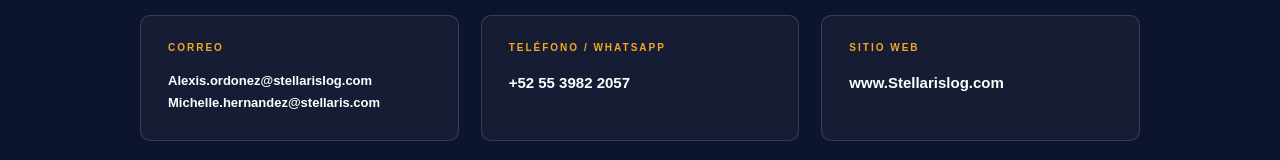
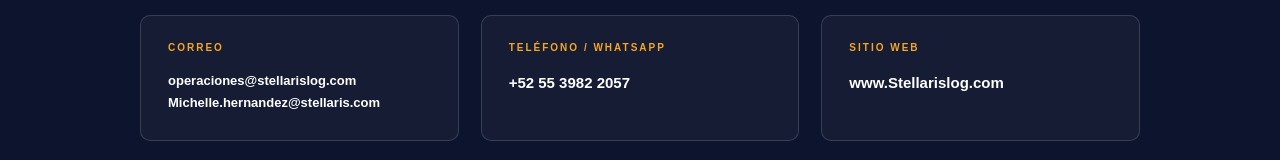
Before and after one commit to DilanJudiel/stellaris-logistics, a React (Vite) app in the folder stellaris-logistics/: page / in a window 1280 px wide. Shown: the part 3742-3902 px from the top of the page. Built offline with nearby package versions, Linux system fonts and the light colour scheme.

Commit message:
Actualización

```diff
--- a/stellaris-logistics/src/App.jsx
+++ b/stellaris-logistics/src/App.jsx
@@ -423,7 +423,7 @@
         </p>
 
         <p className="contact-value">
-          Alexis.ordonez@stellarislog.com
+          operaciones@stellarislog.com
         </p>
 
         <p className="contact-value">
```
